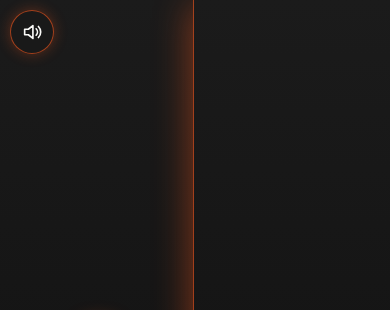
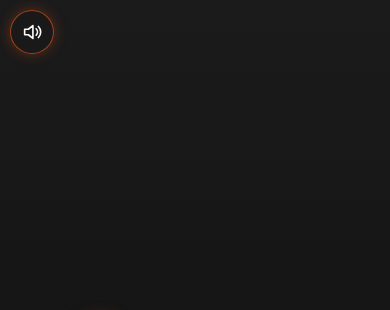
Before and after one commit to mayachar111-ctrl/Devcognix-ad, a plain HTML site: page index.html in a window 390 px wide. Shown: the top 310 px of the page. Drawn offline with nearby package versions, Linux system fonts and the light colour scheme.

Commit message:
Hide door seam on closed cover

```diff
--- a/index.html
+++ b/index.html
@@ -111,8 +111,10 @@
         background: linear-gradient(180deg, #1b1b1b, #0c0c0c);
         will-change: transform; backface-visibility: hidden; overflow: hidden;
       }
-      .x-door--l { left: 0; transform-origin: left center; border-right: 1px solid rgba(255,90,31,0.6); box-shadow: 8px 0 34px -6px rgba(255,90,31,0.45); }
-      .x-door--r { right: 0; transform-origin: right center; border-left: 1px solid rgba(255,90,31,0.6); box-shadow: -8px 0 34px -6px rgba(255,90,31,0.45); }
+      .x-door--l { left: 0; transform-origin: left center; }
+      .x-doors.is-opening .x-door--l { border-right: 1px solid rgba(255,90,31,0.6); box-shadow: 8px 0 34px -6px rgba(255,90,31,0.45); }
+      .x-door--r { right: 0; transform-origin: right center; }
+      .x-doors.is-opening .x-door--r { border-left: 1px solid rgba(255,90,31,0.6); box-shadow: -8px 0 34px -6px rgba(255,90,31,0.45); }
       .x-doorface {
         position: absolute; inset: 0; display: grid; align-content: center; gap: 10px;
         padding: 0 var(--x-pad); text-align: center; width: 200%;
@@ -554,6 +556,7 @@
             doorL.style.transform = "rotateY(" + ease * -102 + "deg)";
             doorR.style.transform = "rotateY(" + ease * 102 + "deg)";
             doorL.parentNode.style.opacity = ease > 0.97 ? 0 : 1;
+            doorL.parentNode.classList.toggle("is-opening", ease > 0.03);
             doorL.parentNode.style.pointerEvents = ease > 0.5 ? "none" : "";
             bg.style.transform = "scale(" + (1.22 - 0.17 * ease) + ") translateY(" + p * -18 + "px)";
             var hv = clamp((p - 0.42) / 0.3);
```
